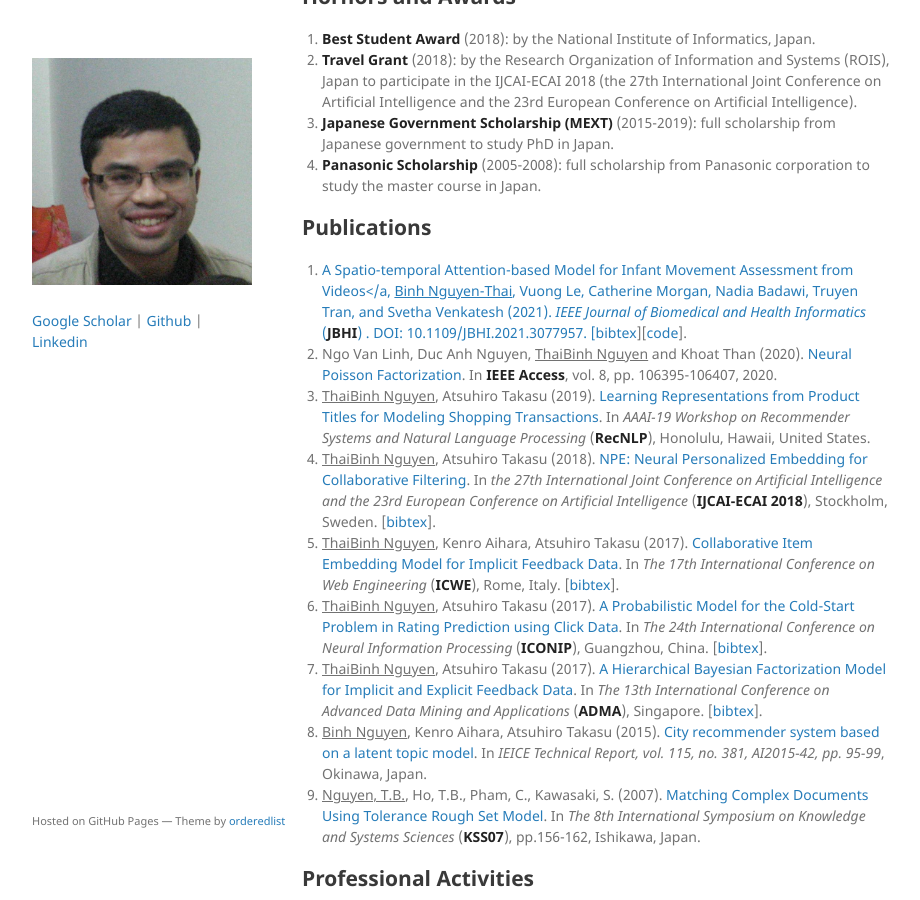
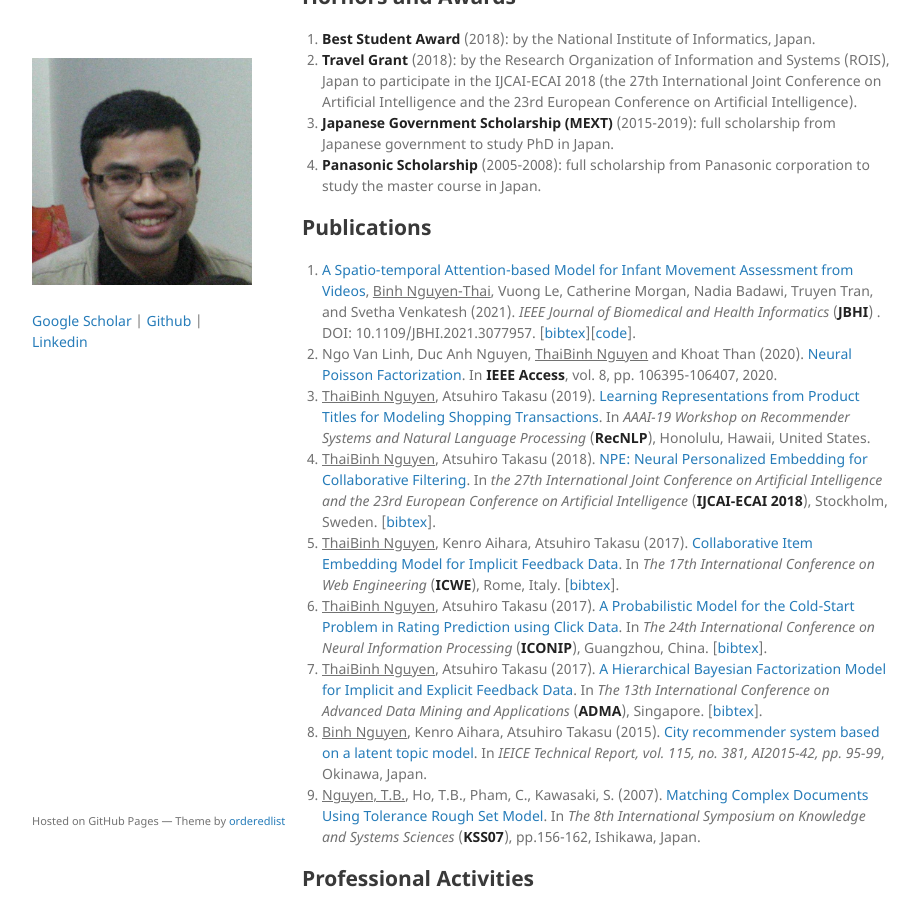
Before and after one commit to nguyenthaibinh/nguyenthaibinh.github.io, a Jekyll site: the page built from index.md, in a window 1280 px wide and 900 px high, scrolled down 562 px. Shown: the whole window, without its empty margins (178-1098 px from the left). Built offline with Jekyll 4.4.1, drawn with Linux system fonts in a browser that asks for light colours; the repository's description, which GitHub fills in, is left out; our own code applies the rules of GitHub Pages for plain Markdown files.

```diff
--- a/index.md
+++ b/index.md
@@ -21,7 +21,7 @@ I completed my Ph.D in Informatics at the <a href="http://www.nii.ac.jp/graduate
 4. **Panasonic Scholarship** (2005-2008): full scholarship from Panasonic corporation to study the master course in Japan.
 
 ## Publications
-1. <a href='https://ieeexplore.ieee.org/document/9425001' target="_blank">A Spatio-temporal Attention-based Model for Infant Movement Assessment from Videos</a, <u>Binh Nguyen-Thai</u>, Vuong Le, Catherine Morgan, Nadia Badawi, Truyen Tran, and Svetha Venkatesh (2021).
+1. <a href='https://ieeexplore.ieee.org/document/9425001' target="_blank">A Spatio-temporal Attention-based Model for Infant Movement Assessment from Videos</a>, <u>Binh Nguyen-Thai</u>, Vuong Le, Catherine Morgan, Nadia Badawi, Truyen Tran, and Svetha Venkatesh (2021).
 *IEEE Journal of Biomedical and Health Informatics* (**JBHI**) . DOI: 10.1109/JBHI.2021.3077957. [<a href="bibtex.html#stam2021">bibtex</a>][<a href="https://github.com/nguyenthaibinh/stam" target="_blank">code</a>].
 3. Ngo Van Linh, Duc Anh Nguyen, <u>ThaiBinh Nguyen</u> and Khoat Than (2020). <a href="https://ieeexplore.ieee.org/document/9091827" target="_blank">Neural Poisson Factorization</a>. In **IEEE Access**, vol. 8, pp. 106395-106407, 2020.
 4. <u>ThaiBinh Nguyen</u>, Atsuhiro Takasu (2019). <a href='https://arxiv.org/pdf/1811.01166' target="_blank">Learning Representations from Product Titles for Modeling Shopping Transactions</a>. In *AAAI-19 Workshop on Recommender Systems and Natural Language Processing* (**RecNLP**), Honolulu, Hawaii, United States.
```
